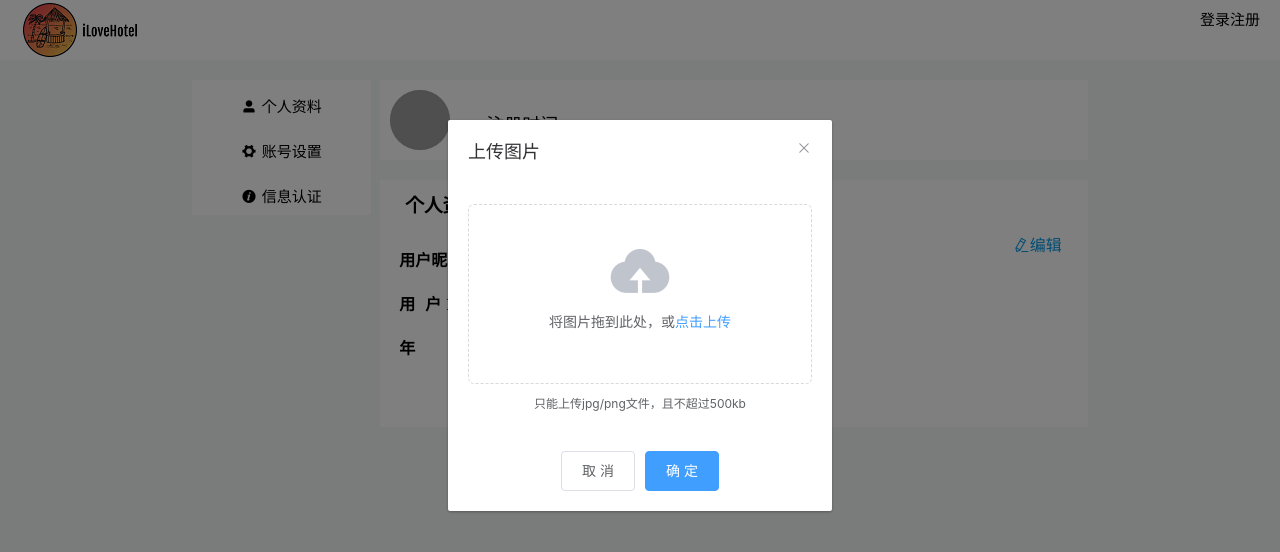
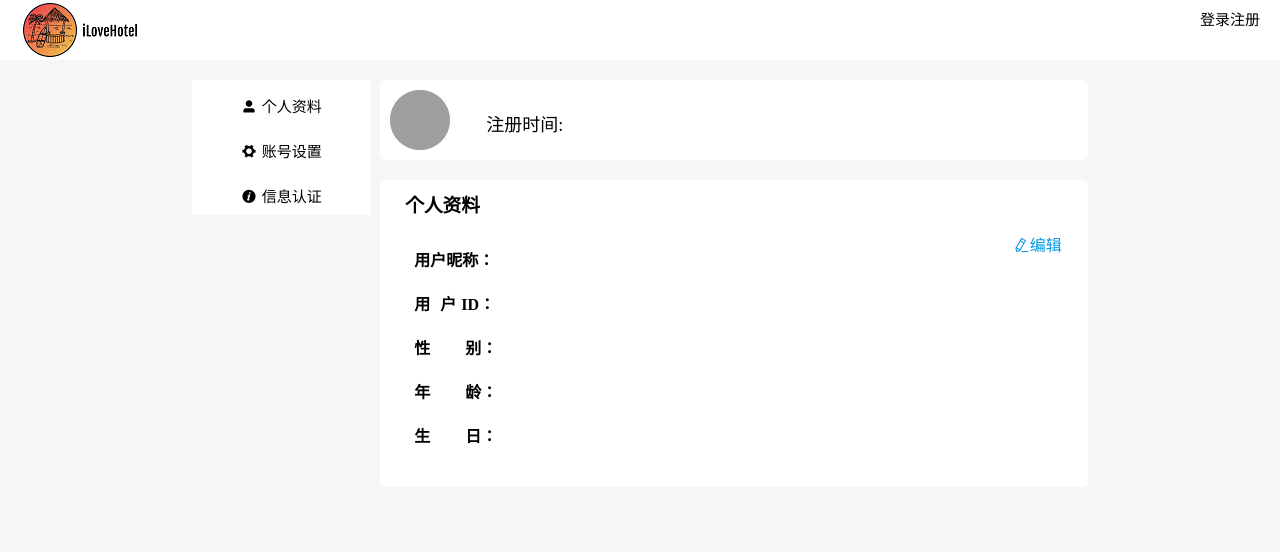
Before and after one commit to lbbjzz/ilovehotel_front, a Nuxt app: page /user-info/user-info in a window 1280 px wide. Shown: the top 552 px of the page. Built offline with nearby package versions, Linux system fonts and the light colour scheme; grey boxes are pictures that could not be loaded.

Commit message:
Update: Account Info

```diff
--- a/components/upload/controller/upload.controller.js
+++ b/components/upload/controller/upload.controller.js
@@ -4,7 +4,7 @@ export default {
   props: ['dialogIsShow'],
   data() {
     return {
-      dialogVisible: '',
+      dialogVisible: false,
     }
   },
 
--- a/pages/user-info/controller/user-info.controller.js
+++ b/pages/user-info/controller/user-info.controller.js
@@ -27,6 +27,8 @@ export default {
         phone: '',
         email: '',
         age: '',
+        sex: '',
+        birthday: '',
         createTime: '',
         username: '',
         avatar: 'https://cube.elemecdn.com/e/fd/0fc7d20532fdaf769a25683617711png.png',
@@ -44,12 +46,6 @@ export default {
     }
   },
   methods: {
-    showEdit() {
-      this.editShow = true
-    },
-    notShowEdit() {
-      this.editShow = false
-    },
     avatarChange() {
       this.userInfo.avatar = 'https://cube.elemecdn.com/e/fd/0fc7d20532fdaf769a25683617711png.png'
     },
@@ -57,7 +53,6 @@ export default {
       this.userInfo = JSON.parse(localStorage.getItem('loginData'))
     },
     getMsg(val) {
-      console.log(val, 'val')
       this.dialogVisible = val
     }
   }
--- a/pages/user-info/user-info.vue
+++ b/pages/user-info/user-info.vue
@@ -28,13 +28,16 @@
         </div>
         <div class="right-info-edit" id="info" v-if="infoEditShow">
           <h3>个人资料</h3>
-          <div class="right-info-edit-content" @mouseover="showEdit" @mouseleave="notShowEdit" v-if="infoShow">
+          <div class="right-info-edit-content" @mouseover="editShow = true" @mouseleave="editShow = false"
+               v-if="infoShow">
             <div class="edit-user edit" v-if="editShow">
               <i class="el-icon-edit" @click="editFormIsShow = true; infoShow = false">编辑</i>
             </div>
             <pre class="edit-user name">用户昵称：  {{ userInfo.username }}</pre>
             <pre class="edit-user id">用  户 ID：  {{ userInfo.id }}</pre>
+            <pre class="edit-user sex">性       别：  {{ userInfo.sex }}</pre>
             <pre class="edit-user age">年       龄：  {{ userInfo.age }}</pre>
+            <pre class="edit-user birthday">生       日：  {{ userInfo.birthday }}</pre>
           </div>
           <el-form v-if="editFormIsShow" :model="userInfo">
             <el-form-item label="用户昵称：" label-width="100px">
@@ -50,6 +53,14 @@
         </div>
         <div class="right-account-edit" v-if="accountEditShow">
           <h3>账号设置</h3>
+          <div class="right-account-edit-content" @mouseover="editShow = true" @mouseleave="editShow = false"
+               v-if="infoShow">
+            <div class="edit-account edit" v-if="editShow">
+              <i class="el-icon-edit" @click="editFormIsShow = true; infoShow = false">编辑</i>
+            </div>
+            <pre class="edit-account phone">手机号：  {{ userInfo.phone }}</pre>
+            <pre class="edit-account email">邮   箱：  {{ userInfo.email }}</pre>
+          </div>
         </div>
         <div class="right-identify-edit" v-if="identifyEditShow">
           <h3>信息认证</h3>
--- a/styles/pages/user-info/user-info.scss
+++ b/styles/pages/user-info/user-info.scss
@@ -74,6 +74,7 @@
       display: flex;
       justify-content: space-between;
       background-color: #fff;
+      border-radius: 5px;
 
       .el-avatar {
         width: 15%;
@@ -97,6 +98,8 @@
     .right-info-edit {
       margin-top: 20px;
       background-color: #fff;
+      padding-bottom: 20px;
+      border-radius: 5px;
 
       h3 {
         margin-left: 25px;
@@ -105,13 +108,15 @@
 
       .right-info-edit-content {
         width: 96%;
-        height: 200px;
+        height: 100%;
         margin-top: 10px;
         margin-left: 50%;
+        padding-bottom: 20px;
         transform: translateX(-50%);
+        border-radius: 5px;
 
         .edit-user {
-          padding-left: 5px;
+          padding-left: 20px;
           font-family: 微軟正黑體;
           font-weight: bold;
         }
@@ -138,6 +143,14 @@
         .edit-user.age {
           margin-top: 20px;
         }
+
+        .edit-user.sex {
+          margin-top: 20px;
+        }
+
+        .edit-user.birthday {
+          margin-top: 20px;
+        }
       }
 
       .right-info-edit-content:hover {
@@ -148,14 +161,57 @@
 
     .right-account-edit {
       margin-top: 20px;
-      height: 300px;
       background-color: #fff;
+      padding-bottom: 20px;
+      border-radius: 5px;
 
       h3 {
         margin-left: 25px;
         padding-top: 10px;
       }
+
+      .right-account-edit-content {
+        width: 96%;
+        height: 100%;
+        margin-top: 10px;
+        margin-left: 50%;
+        padding-bottom: 20px;
+        transform: translateX(-50%);
+        border-radius: 5px;
+
+        .edit-account {
+          padding-left: 20px;
+          font-family: 微軟正黑體;
+          font-weight: bold;
+        }
+
+        .edit-account.edit {
+          margin-right: 10px;
+          padding-top: 10px;
+          float: right;
+          color: #0397e6;
+
+          .el-icon-edit {
+            margin: 0 2px;
+          }
+        }
+
+        .edit-account.phone {
+          padding-top: 20px;
+        }
+
+        .edit-account.email {
+          margin-top: 20px;
+        }
+
+      }
+
+      .right-account-edit-content:hover {
+        cursor: pointer;
+        background-color: #f0f0f5;
+      }
     }
+
 
     .right-identify-edit {
       margin-top: 20px;
```
